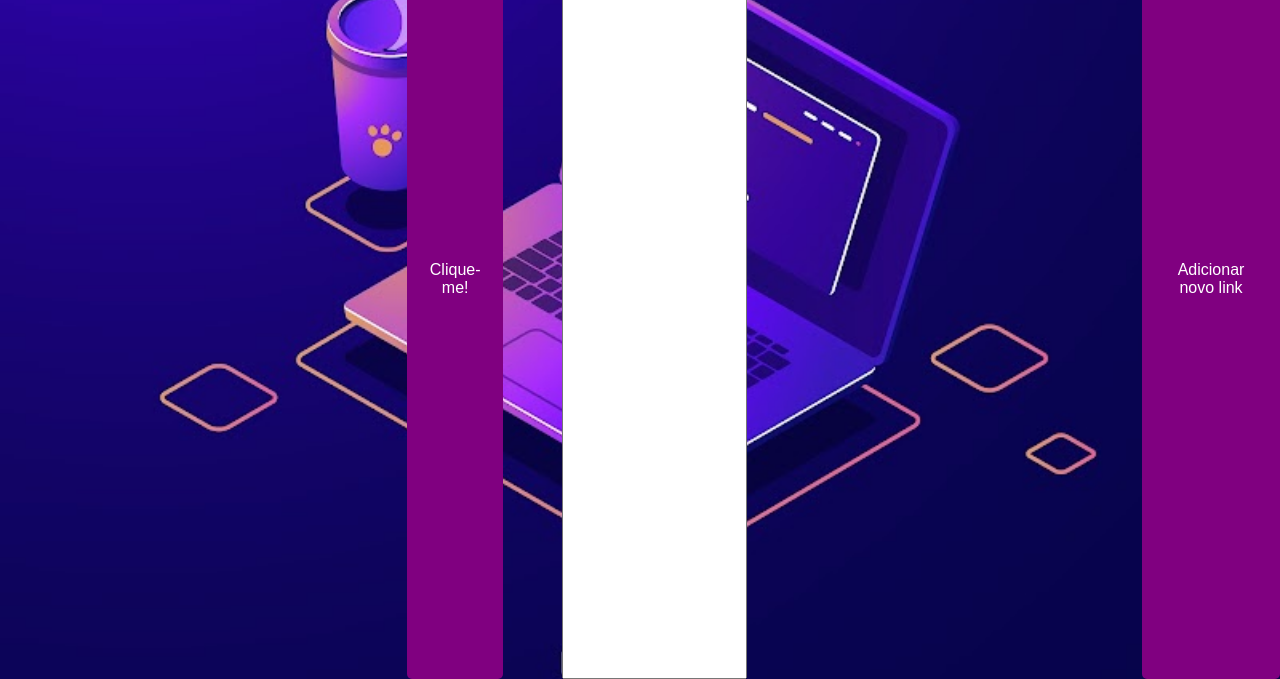
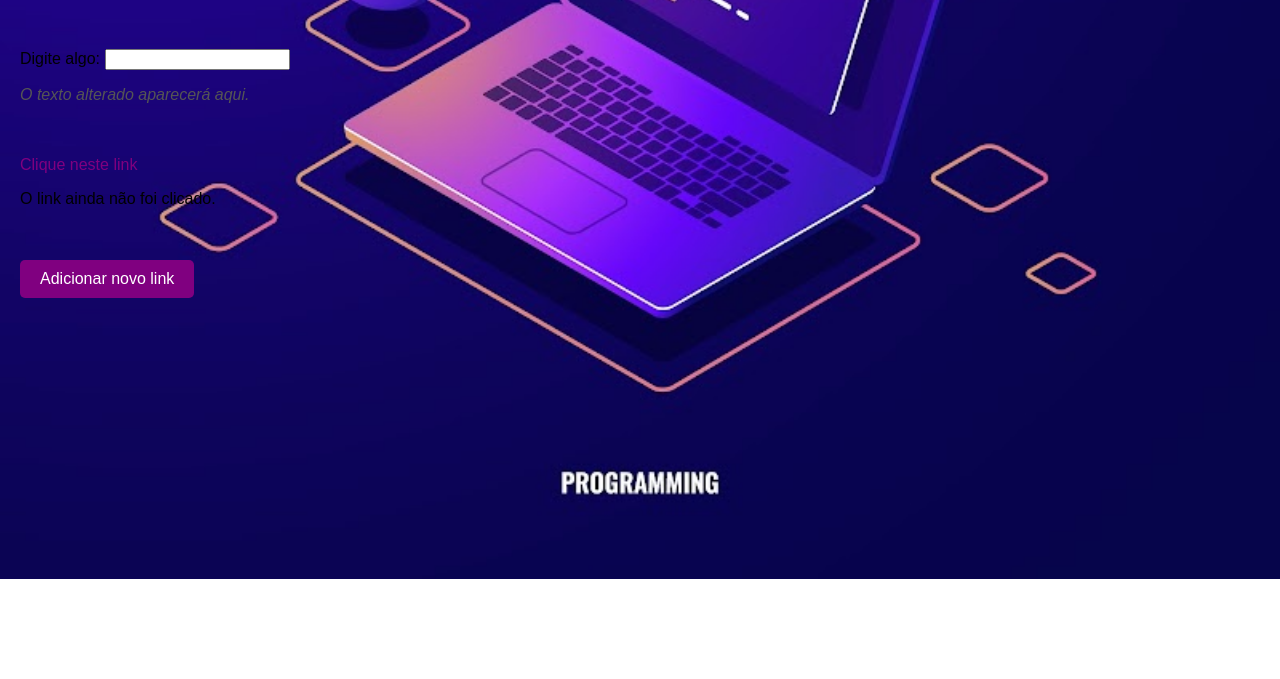
Before and after one commit to TENACCO/Aula-05-06-2024, a plain HTML site: page index.html in a window 1280 px wide. Shown: the part 121-800 px from the top of the page. Drawn offline with Linux system fonts and the light colour scheme.

Commit message:
Update style.css

```diff
--- a/style.css
+++ b/style.css
@@ -4,11 +4,7 @@ body {
     background-size: cover;
     background-position: center;
     background-repeat: no-repeat;
-    margin: 0;
-    display: flex;
-    justify-content: center;
-    aling-items: center;
-    height: 100vh;
+    margin: 20px;
 }
 
 h1 {
```
